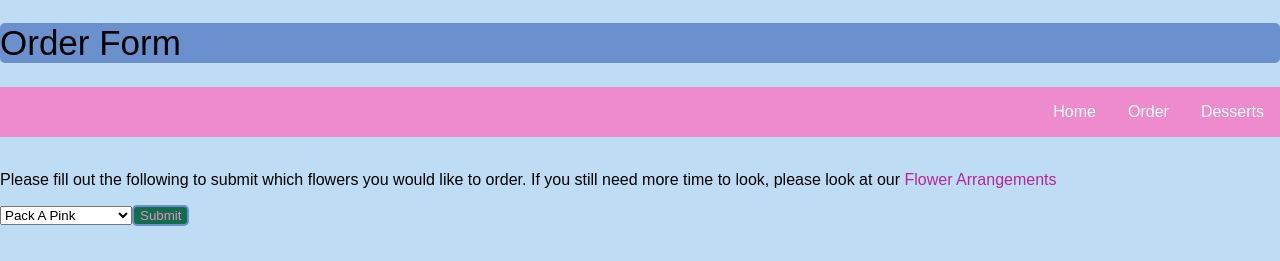
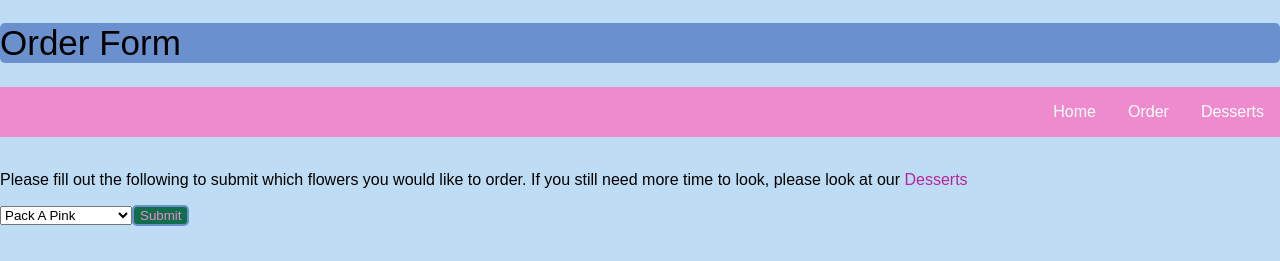
Before and after one commit to jchoi22/webdev-project, a React (Create React App) app: page /Orders in a window 1280 px wide. Shown: the top 261 px of the page. Built offline with nearby package versions, Linux system fonts and the light colour scheme; what parse would draw is missing.

Commit message:
Fixed all links

```diff
--- a/src/App.js
+++ b/src/App.js
@@ -1,5 +1,4 @@
 import logo from './logo.svg';
-import './App.css';
 import * as ENV from "./environments.js";
 import Parse from "parse";
 import Components from './Components/Components';
--- a/src/Components/Desserts/Desserts.js
+++ b/src/Components/Desserts/Desserts.js
@@ -1,5 +1,7 @@
 import './Desserts.css';
 import Footer from "../Footer/Footer"
+import { Link } from "react-router-dom";
+
 const Desserts = () => {
     return (
         <div>
@@ -61,7 +63,7 @@ const Desserts = () => {
             <br />
             <p style={{ fontSize: "35px" }}>
                 Check back for more options...But if you're happy now, you can always
-                <a href="/../orders/index.html"> ORDER HERE</a>
+                <Link to = "/Orders"> ORDER HERE </Link>
             </p>
         </div>
     );
--- a/src/Components/Main/MainList.js
+++ b/src/Components/Main/MainList.js
@@ -1,4 +1,5 @@
 import { useEffect, useState } from "react";
+import { Link } from "react-router-dom";
 
 const MainList = ({ desserts }) => {
   // State to handle the comments in the textarea
@@ -9,8 +10,8 @@ const MainList = ({ desserts }) => {
       <p>
         Welcome to Jaylen and Lucy's Bake shop website. From this page you are
         able to browse through different treats using the
-        <a href="/flowers/index.html"> Dessert Options</a> link and then order
-        by using the <a href="/orders/index.html">Order Forms</a> link.
+        <Link to="/Desserts"> Desserts </Link> link and then order
+        by using the <Link to="/Orders">Order Forms</Link> link.
       </p>
       <br />
       <div className="header-photos">
@@ -44,7 +45,7 @@ const MainList = ({ desserts }) => {
         <p>
           Please fill out the following to submit which items you would like to
           order if you still need more time to look please look at our
-          <a href="/../flowers/index.html"> Bakery Options</a>
+          <Link to="/Desserts"> Bakery Options</Link>
         </p>
         <select name="Arrangement Options">
           <option value="shortcake">Shortcake</option>
--- a/src/Components/Orders/Orders.js
+++ b/src/Components/Orders/Orders.js
@@ -1,4 +1,5 @@
 import Footer from "../Footer/Footer";
+import { Link } from "react-router-dom";
 
 const Orders = () => {
     return (
@@ -12,7 +13,7 @@ const Orders = () => {
                 <p>
                     Please fill out the following to submit which flowers you would like to
                     order. If you still need more time to look, please look at our
-                    <a href="/../flowers/index.html"> Flower Arrangements</a>
+                    <Link to="/Desserts"> Desserts </Link>
                 </p>
                 <select name="Arrangement Options">
                     <option value="pack a pink">Pack A Pink</option>
```
